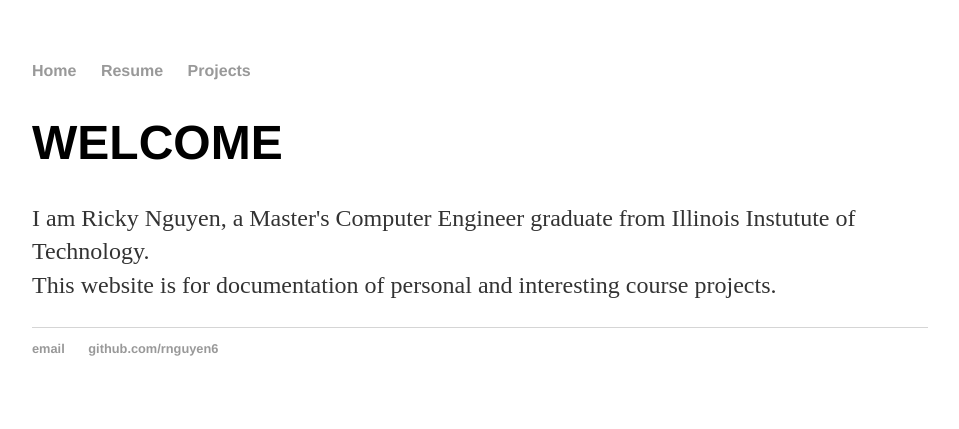
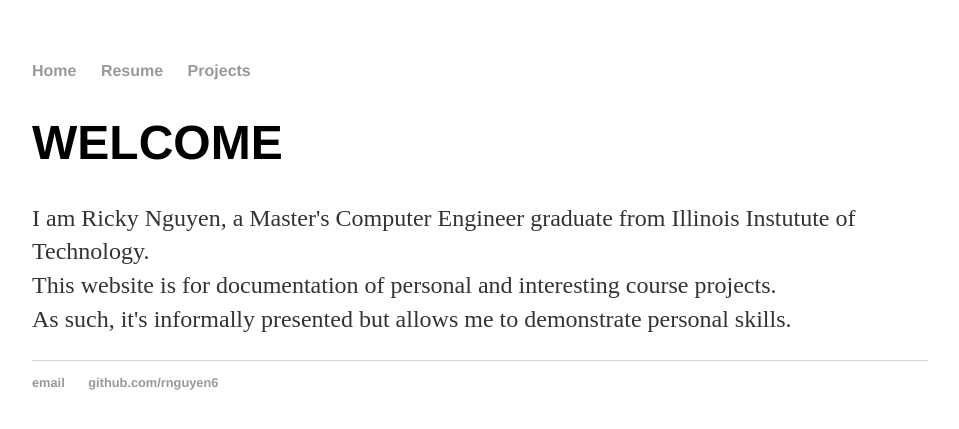
Before and after one commit to rnguyen6/rnguyen6.github.io, a Jekyll site: the page built from index.html, in a window 1280 px wide. Shown: the top 429 px of the page, without its empty margins (160-1119 px from the left). Built offline with Jekyll 4.4.1, drawn with Linux system fonts in a browser that asks for light colours.

Commit message:
Update index.html

```diff
--- a/index.html
+++ b/index.html
@@ -8,5 +8,6 @@ title: Ricky Nguyen | Computer Engineer
 	<p>
 		I am Ricky Nguyen, a Master's Computer Engineer graduate from Illinois Instutute of Technology.<br>
 		This website is for documentation of personal and interesting course projects.<br>
+		As such, it's informally presented but allows me to demonstrate personal skills.
 	</p>
 </div>
```
